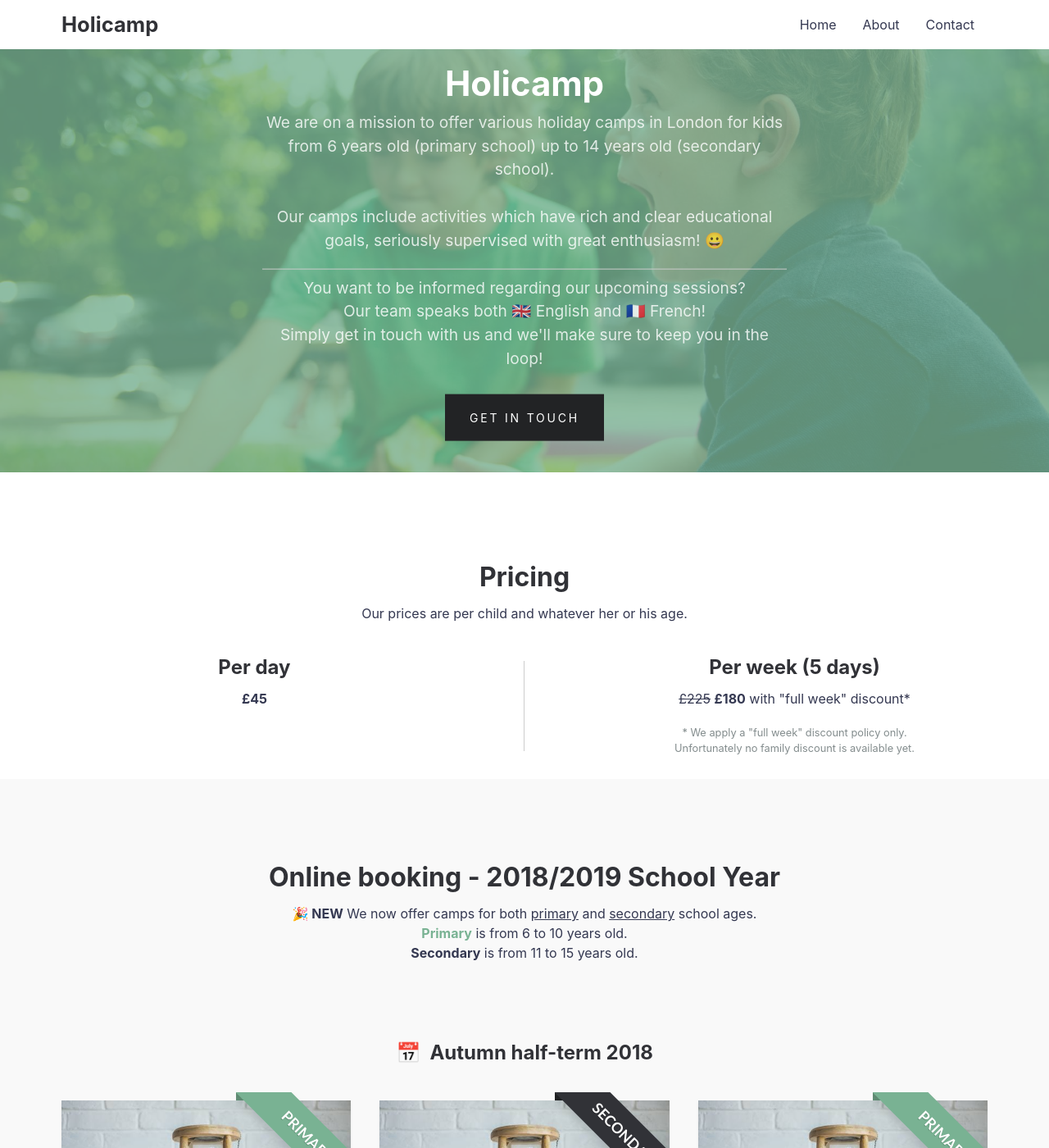
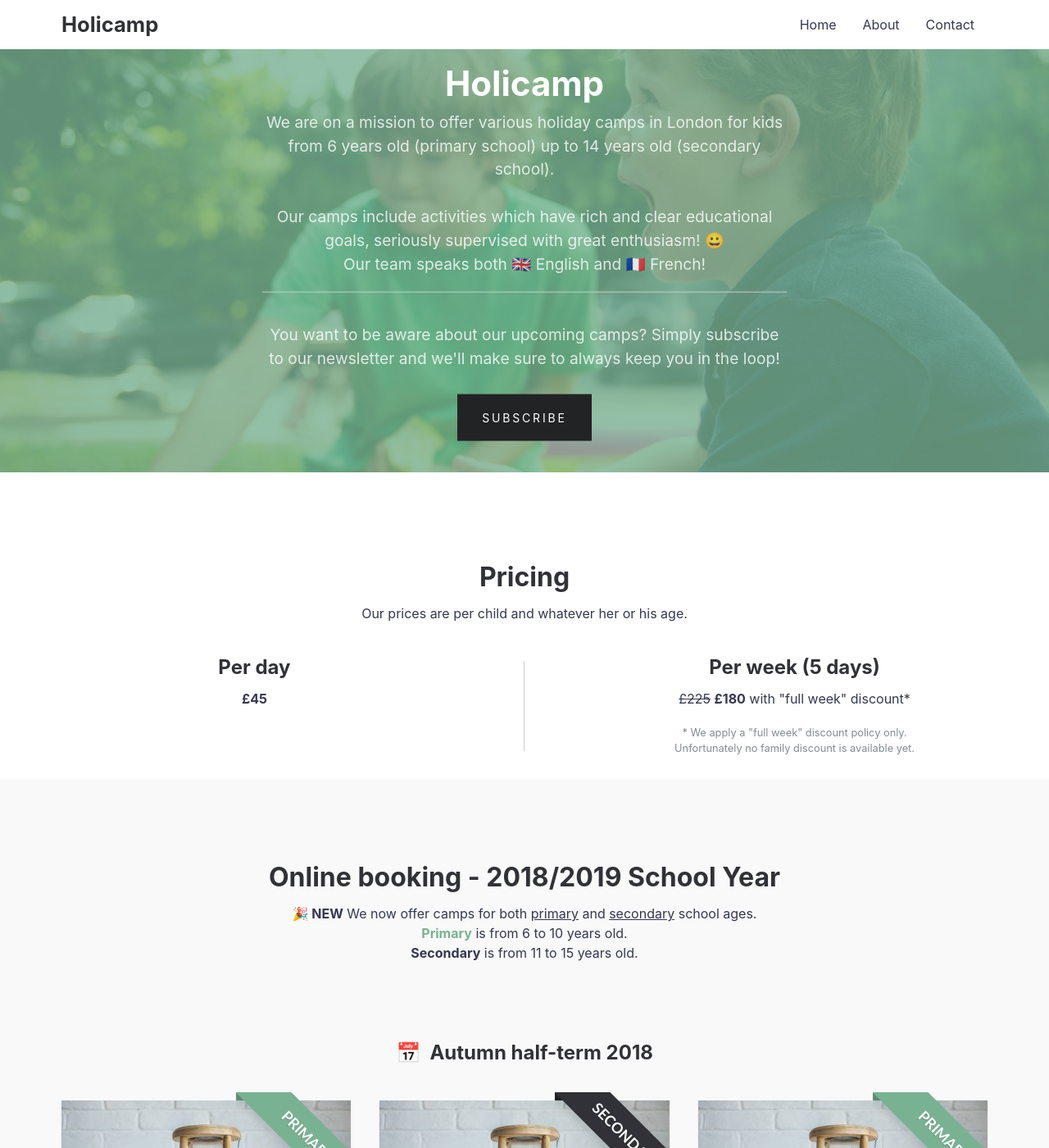
Before and after one commit to holicamp/holicamp.github.io, a Jekyll site: the page built from index.md, in a window 1280 px wide and 1400 px high. Shown: the whole window at 82% size. Built offline with Jekyll 4.4.1, drawn with Linux system fonts in a browser that asks for light colours; comment, search, counter and statistics services are not loaded.

```diff
--- a/_layouts/default.html
+++ b/_layouts/default.html
@@ -26,15 +26,14 @@ layout: compress
           (primary school) up to 14 years old (secondary school).<br />
           <br />
           Our camps include activities which have rich and clear educational goals, seriously
-          supervised with great enthusiasm! 😀
+          supervised with great enthusiasm! 😀<br />
+          Our team speaks both 🇬🇧 English and 🇫🇷 French!
         </p>
         <hr />
         <p class="hero__meta">
-          You want to be informed regarding our upcoming sessions?<br />
-          Our team speaks both 🇬🇧 English and 🇫🇷 French!<br />
-          Simply get in touch with us and we'll make sure to keep you in the loop!<br />
+          <br />You want to be aware about our upcoming camps? Simply subscribe to our newsletter and we'll make sure to always keep you in the loop!<br />
           <br />
-          <a href="{{ '/contact' | relative_url }}" class="btn">get in touch</a>
+          <button class="btn" id="subscribe-newsletter">subscribe</button>
         </p>
       </div>
     </div>
@@ -116,6 +115,16 @@ layout: compress
 
     {% include footer.html %}
 
+    <script type="text/javascript" src="//downloads.mailchimp.com/js/signup-forms/popup/unique-methods/embed.js" data-dojo-config="usePlainJson: true, isDebug: false"></script>
+    <script type="text/javascript">
+      function showMailingPopUp() {
+        window.dojoRequire(["mojo/signup-forms/Loader"], function(L) { L.start({"baseUrl":"mc.us19.list-manage.com","uuid":"8bb9cec54e0b933e8f01a0b7a","lid":"5365fd5159","uniqueMethods":true}) });
+        document.cookie = "MCPopupClosed=; expires=Thu, 01 Jan 1970 00:00:00 UTC";
+      };
+      document.getElementById("subscribe-newsletter").onclick = function() { showMailingPopUp(); };
+    </script>
+
+
   </body>
 
 </html>
```
Also changed, not shown: _sass/base/_base.scss (+2 -6 lines), about.md (+3 -2 lines), legal.md (+4 -3 lines), assets/css/main.css, 1 other file.
